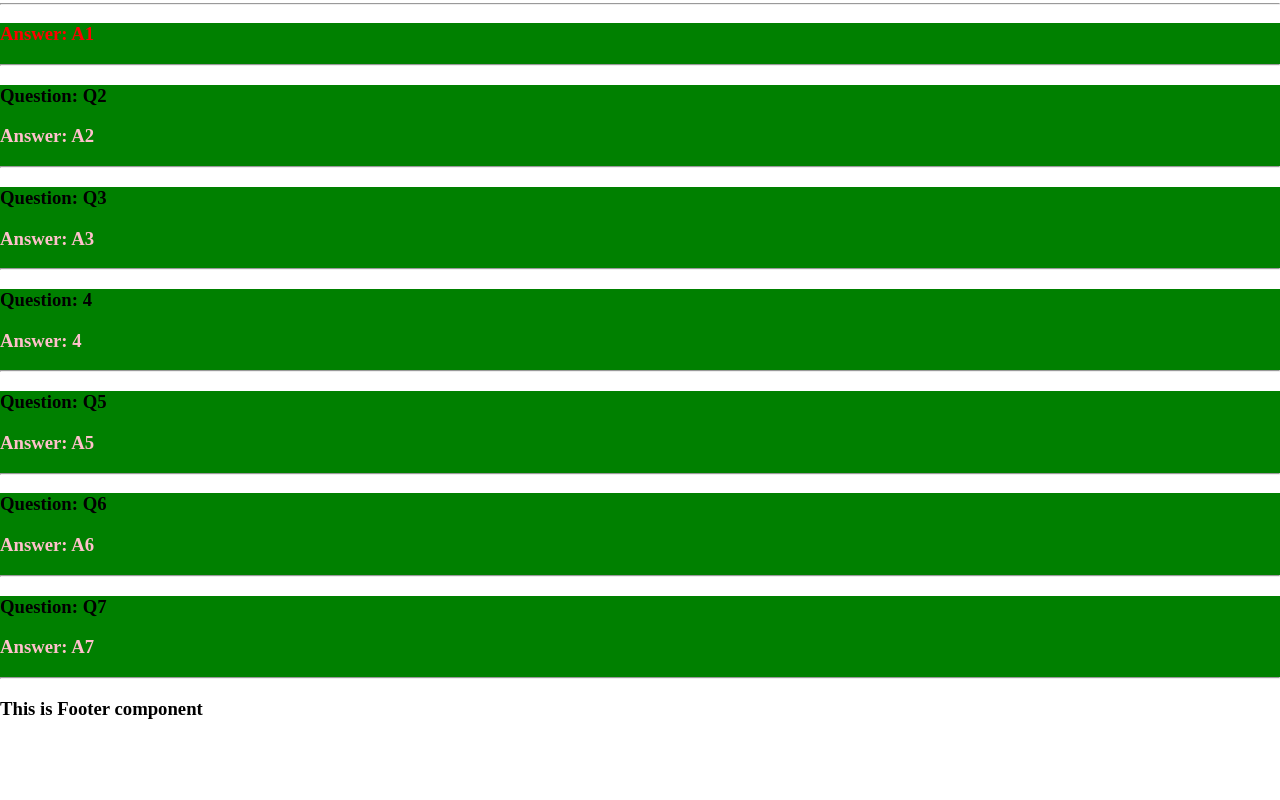
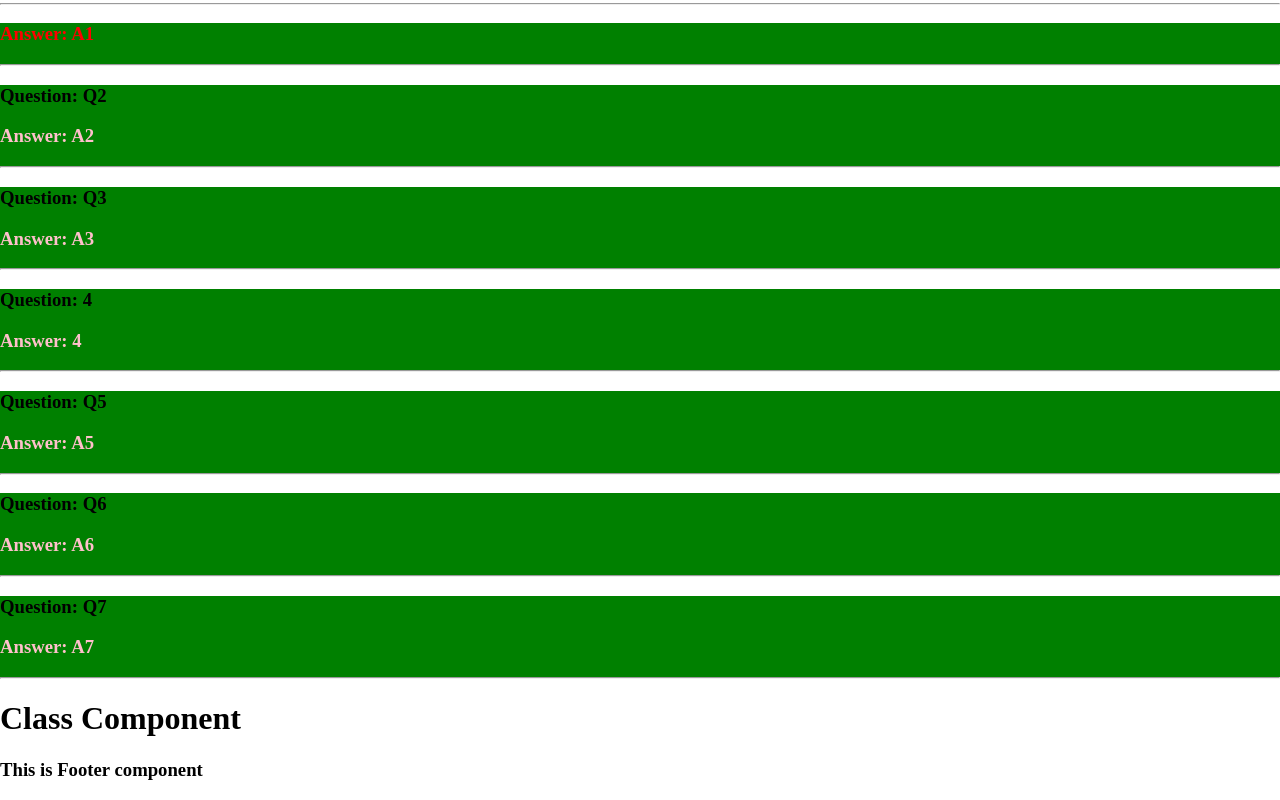
Before and after one commit to ArthurWalker/Review-ReactJS, a React (Create React App) app in the folder review-reactjs/: page / in a window 1280 px wide. Shown: the part 760-1560 px from the top of the page. Before the commit the page ends 1498 px from the top, so only its background shows below. Built offline with nearby package versions, Linux system fonts and the light colour scheme.

Commit message:
Get familiar with Class components

```diff
--- a/review-reactjs/src/components/Main.js
+++ b/review-reactjs/src/components/Main.js
@@ -3,6 +3,7 @@ import ReviewVariable from './sub_components/ReviewVariable';
 import Prop1 from './sub_components/Prop1';
 import Prop2 from './sub_components/Prop2';
 import Array from './sub_components/Array';
+import Class1stCom from './sub_components/Class1stCom'
 
 function Main(){
     return (
@@ -15,6 +16,8 @@ function Main(){
             <Prop2/>
             {/**Lesson 4 */}
             <Array/>
+            {/**Lesson 5 */}
+            <Class1stCom/>
         </div>
     )
 }
--- /dev/null
+++ b/review-reactjs/src/components/sub_components/Class1stCom.js
@@ -0,0 +1,34 @@
+import React from 'react'
+
+// Function components are simple and easy to understand but they have limited features compared to Class based components
+
+// Class components allow us to implement state and life cycle
+class Class1stCom extends React.Component{
+
+    //For class base component, passing 'Props' is a bit different from function components
+
+
+    // Class methods if you are familiar with Class
+    yourMethod(){}
+    // Inside the render if you want to use something belong to the class, use 'this' word
+
+    render(){
+        // Example of using class method inside render
+        this.yourMethod()
+
+        // Any time you want to display logic things, do that before return function
+
+        const date = new Date()
+        const time = date.getHours
+
+        return(
+            <div>
+                <h1>Class Component</h1>
+                {time}
+                {/**Using this.props.whatever to use props inside class */}
+            </div>
+        )
+    }
+}
+
+export default Class1stCom
```
